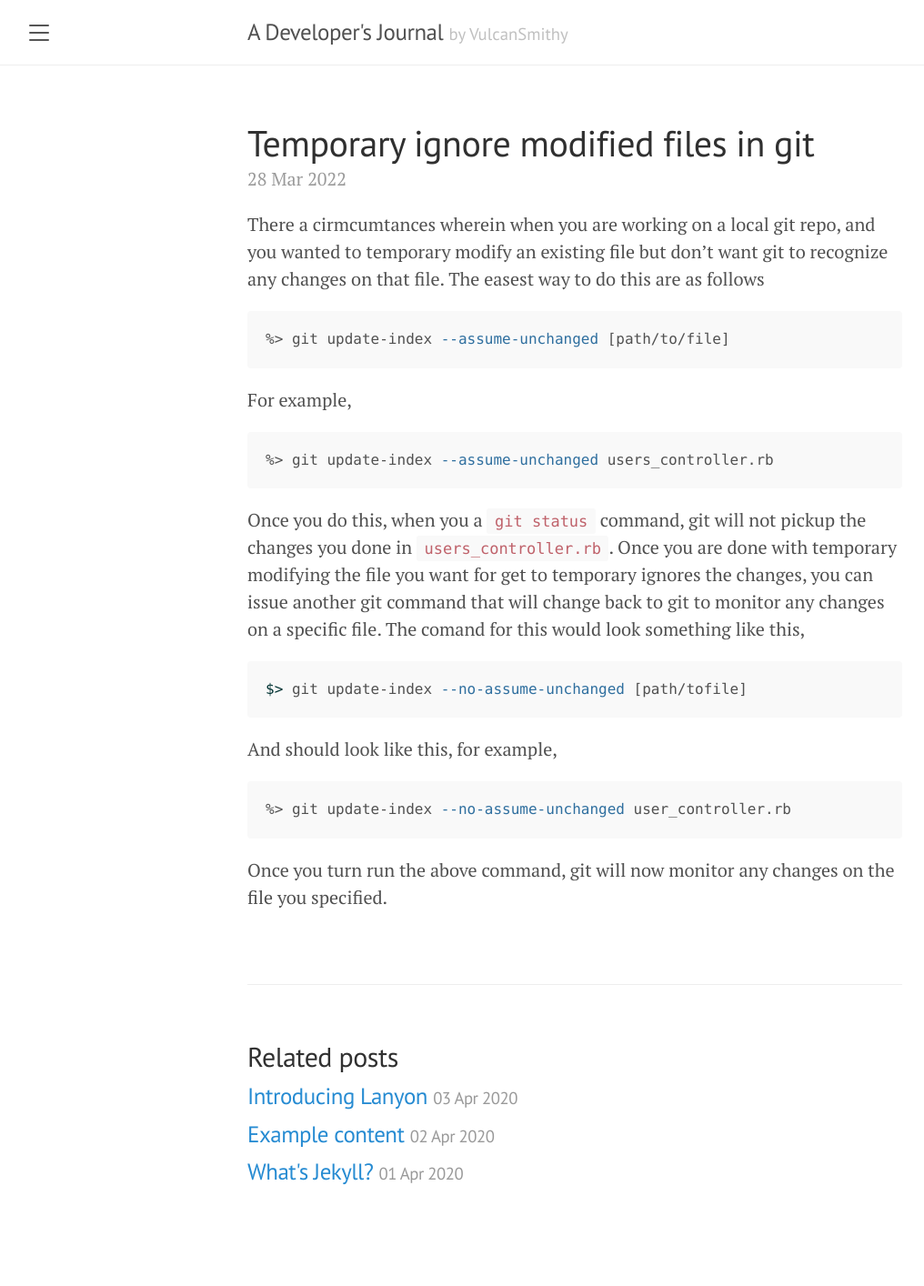
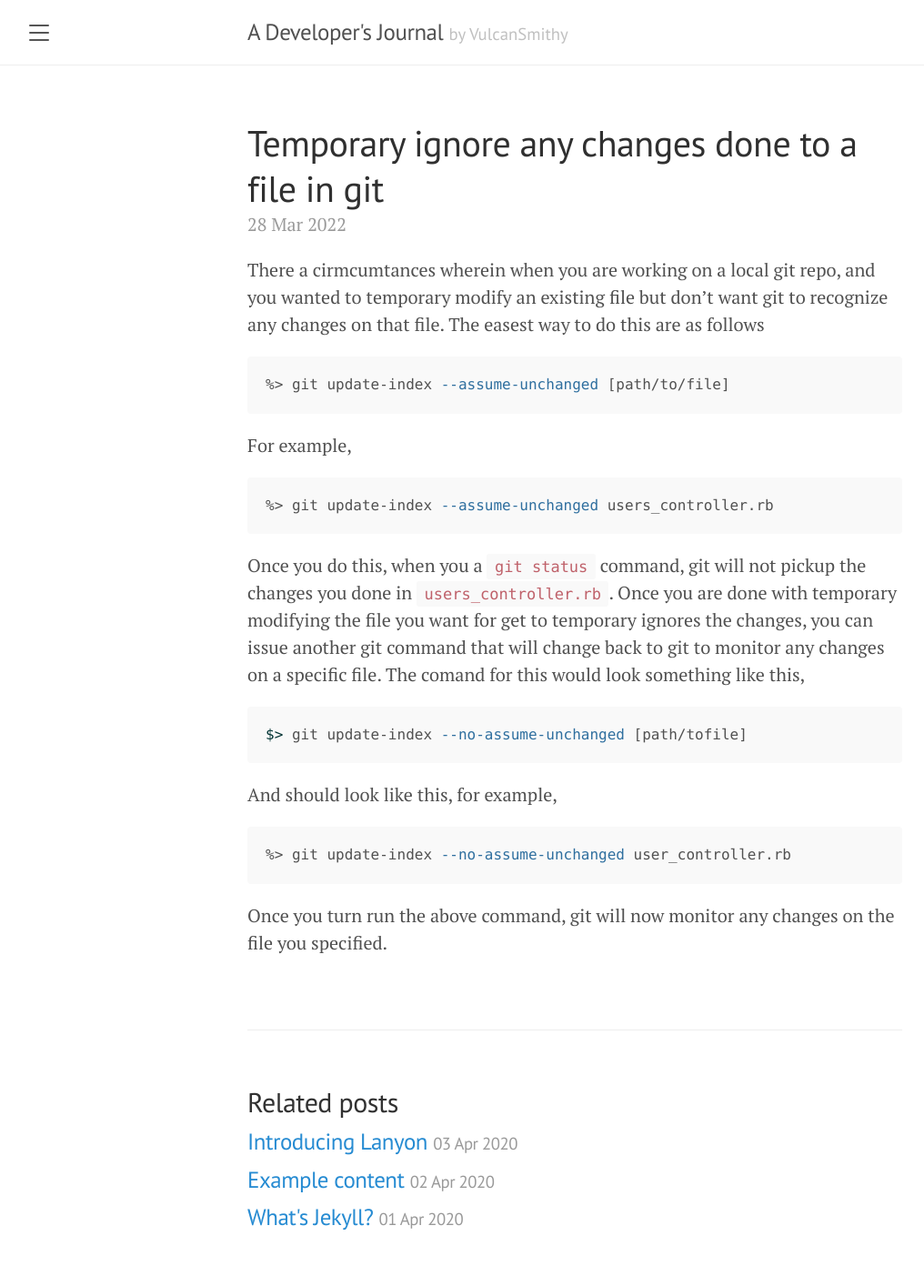
Before and after one commit to vulcansmithy/vulcansmithy.github.io, a Jekyll site: the page built from _posts/2022-03-28-draft-temporary-ignore-modified-files-in-git.md, in a window 1280 px wide. Shown: the whole page at 91% size, without its empty margins (8-1024 px from the left). Built offline with Jekyll 4.4.1, drawn with Linux system fonts in a browser that asks for light colours; before the commit the page ends 1364 px from its top, so only the background shows below that.

Commit message:
Renamed the article.

```diff
--- a/_posts/2022-03-28-draft-temporary-ignore-modified-files-in-git.md
+++ b/_posts/2022-03-28-draft-temporary-ignore-modified-files-in-git.md
@@ -1,6 +1,6 @@
 ---
 layout: post
-title: Temporary ignore modified files in git
+title: Temporary ignore any changes done to a file in git
 ---
 
 
```
